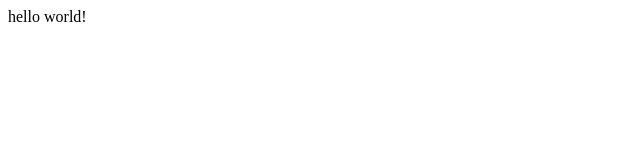
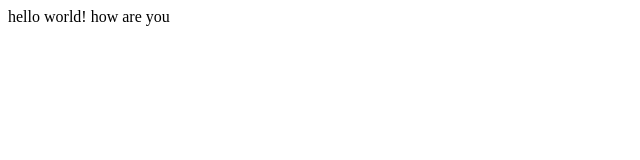
Before and after one commit to Mahato123/helloworld, a plain HTML site: page index.html in a window 1280 px wide. Shown: the full height of the page, 0-640 px from the left. Drawn offline with Linux system fonts and the light colour scheme.

Commit message:
change the text

```diff
--- a/index.html
+++ b/index.html
@@ -2,7 +2,7 @@
 <head>
 <title>Welcome</title>
 <body>
-hello  world!
+hello  world! how are you
 </body>
 </head>
 </html>
```
